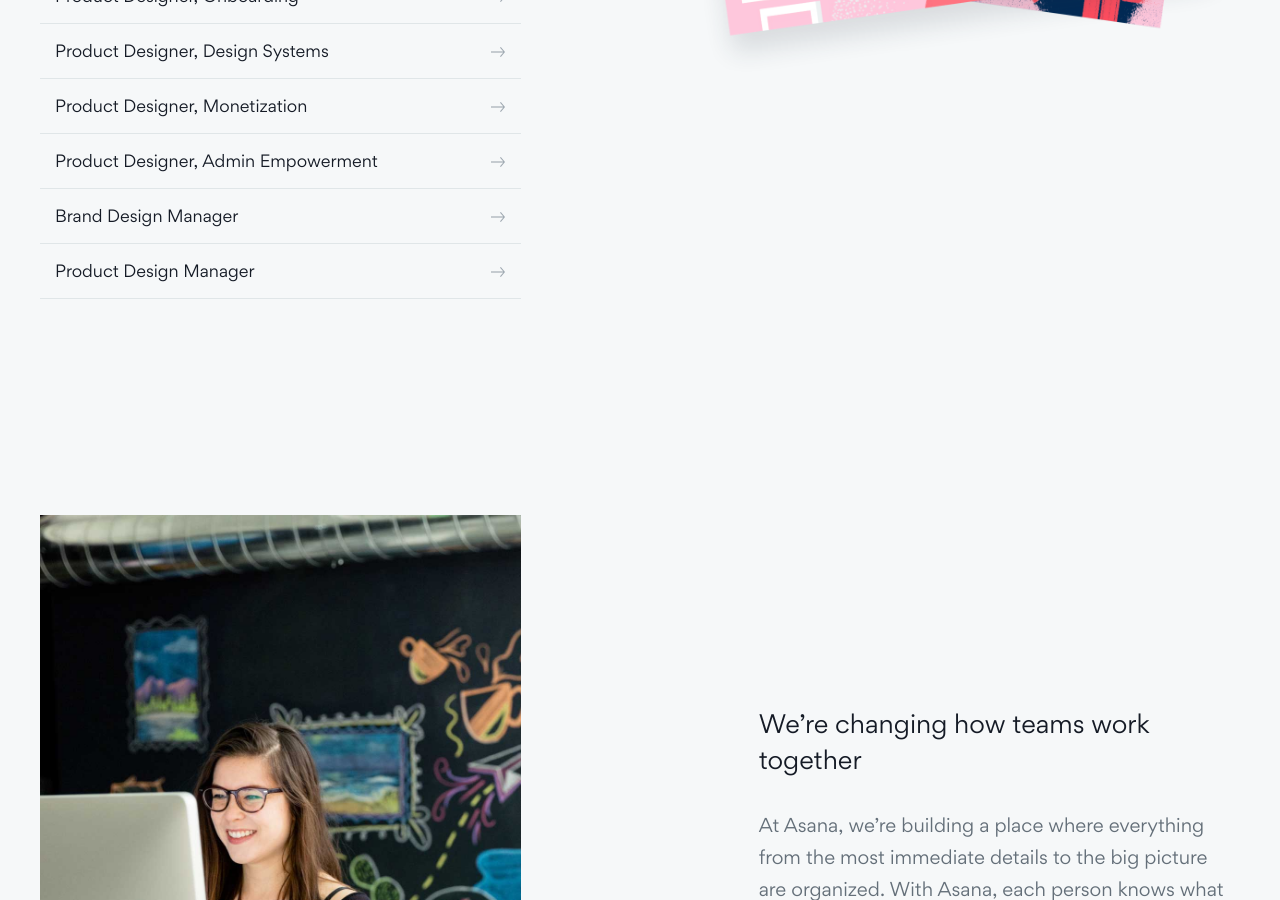
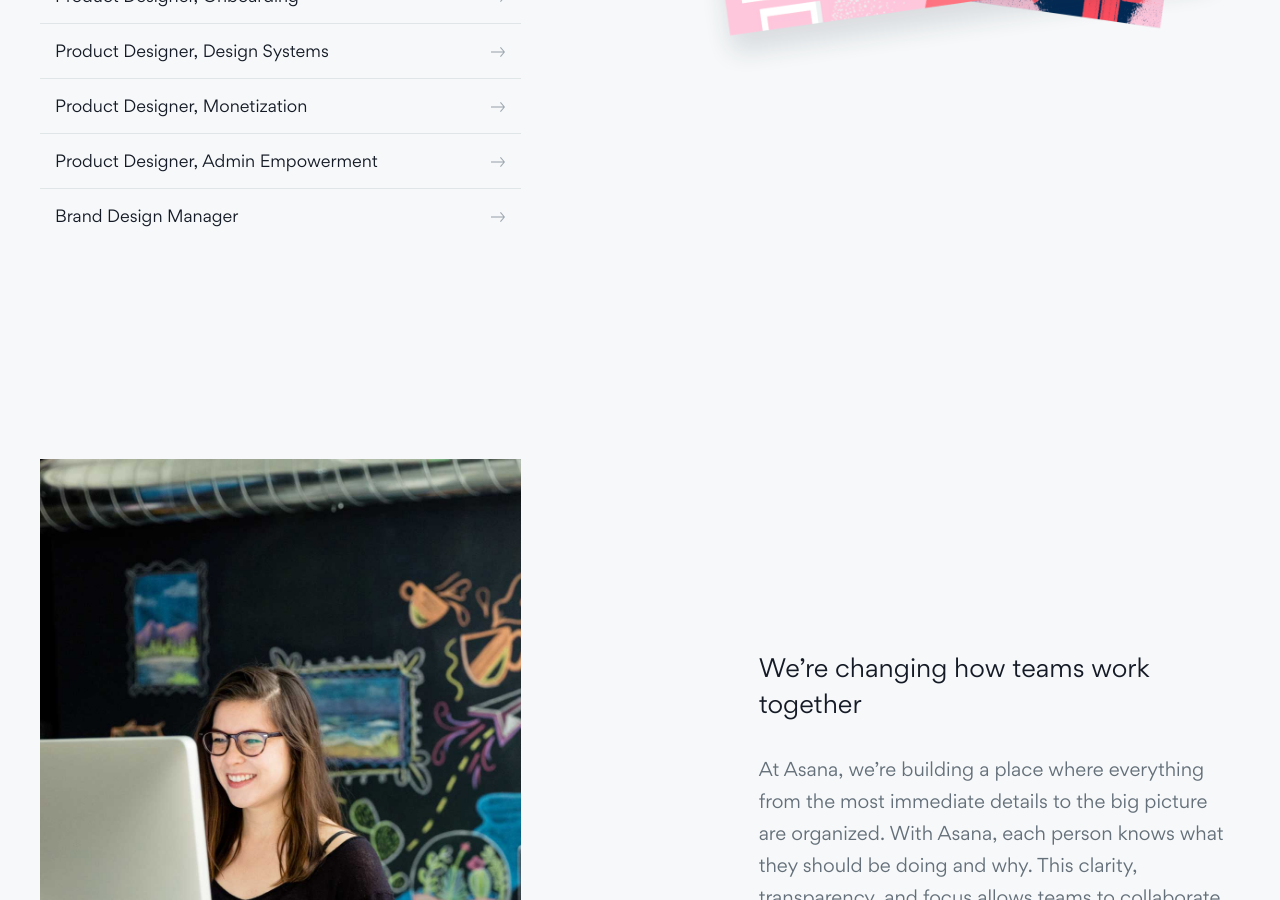
Before and after one commit to mattbond21/asana.design, a Jekyll site: the page built from index.html, in a window 1280 px wide and 900 px high, scrolled down 576 px. Built offline with Jekyll 4.4.1, drawn with Linux system fonts in a browser that asks for light colours; nearby versions of some CDN libraries; some web fonts are replaced.

Commit message:
remove design manager role

```diff
--- a/index.html
+++ b/index.html
@@ -20,7 +20,6 @@ title: Asana Design
               <a href="https://asana.com/jobs/apply/714359/product-designer" target="_blank"><li class="link-top">Product Designer, Monetization<span></span></li></a>
               <a href="https://asana.com/jobs/apply/714359/product-designer" target="_blank"><li class="link-top">Product Designer, Admin Empowerment<span></span></li></a>
               <a href="https://asana.com/jobs/apply/1219520/brand-design-manager" target="_blank"><li class="link-top">Brand Design Manager<span></span></li></a>
-              <a href="https://asana.com/jobs/apply/1203529/product-design-managerpillar-lead" target="_blank"><li class="link-bottom">Product Design Manager<span></span></li></a>
             </ul>
           </div>
         </div>
```
